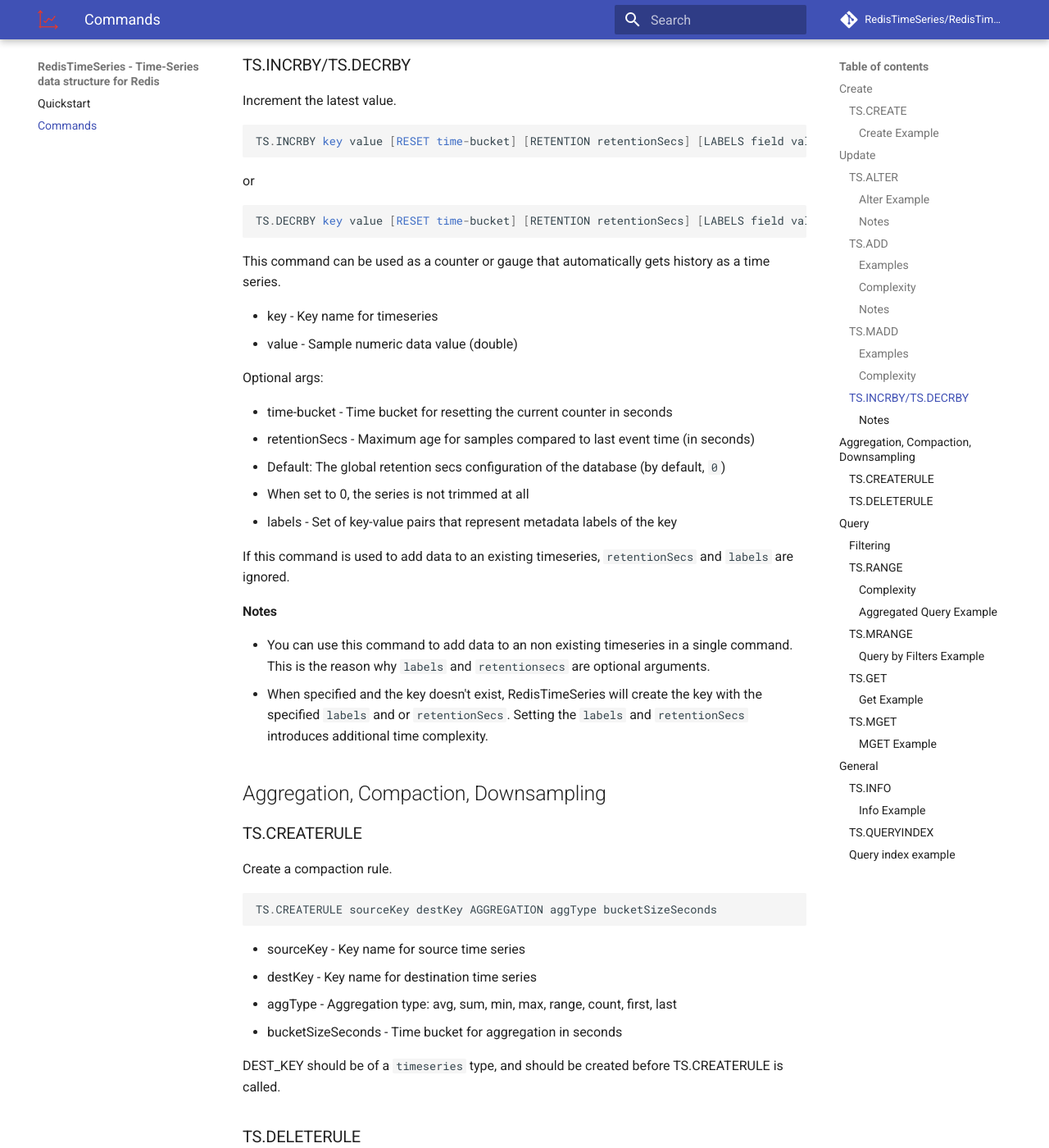
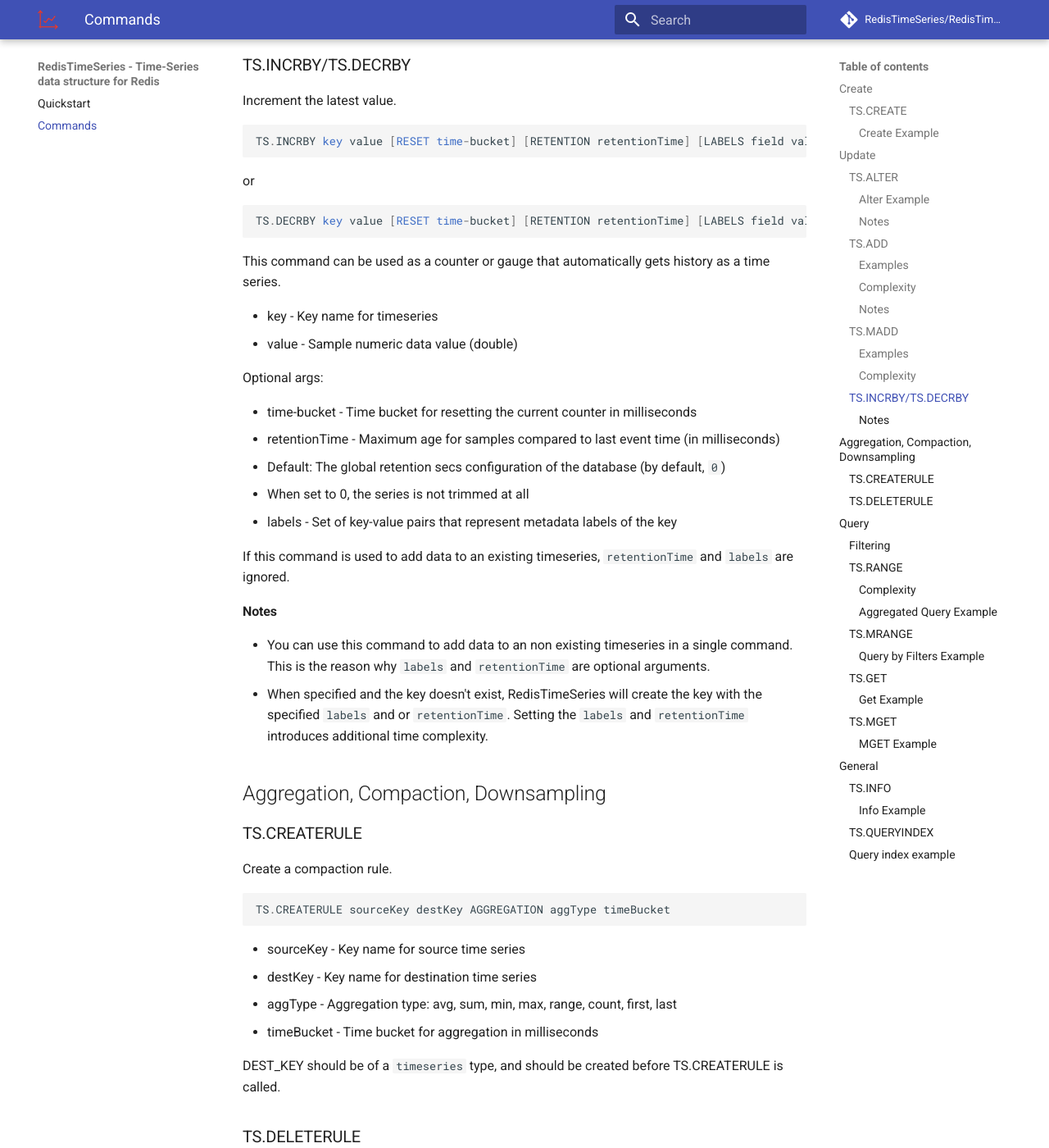
Before and after one commit to RedisTimeSeries/RedisTimeSeries, an MkDocs documentation site: the page built from docs/commands.md, in a window 1280 px wide and 1400 px high, scrolled down 2761 px. Shown: the whole window at 82% size. Built offline with MkDocs 1.6.1 and Material for MkDocs 9.7.7, drawn with Linux system fonts in a browser that asks for light colours; comment, search, counter and statistics services are not loaded; old or Windows-style settings are respelled for this version of MkDocs; some of the changed text lies outside the part shown.

Commit message:
Move to all millis (#145)
* use millis in API
* update docs to milliseconds
* rename arguments to work with ms instead of sec
* rename RETENTION_DEFAULT to RETENTION_TIME_DEFAULT
* rename bucketSize to timeBucket
* change parse_string_to_secs to parse_string_to_millisecs (m-millisec, M-minutes)
* test_automatic_timestamp verify time difference is not more than 5 milliseconds

````diff
--- a/docs/commands.md
+++ b/docs/commands.md
@@ -7,14 +7,14 @@
 Create a new time-series.
 
 ```sql
-TS.CREATE key [RETENTION retentionSecs] [LABELS field value..]
+TS.CREATE key [RETENTION retentionTime] [LABELS field value..]
 ```
 
 * key - Key name for timeseries
 
 Optional args:
 
- * retentionSecs - Maximum age for samples compared to last event time (in seconds)
+ * retentionTime - Maximum age for samples compared to last event time (in milliseconds)
     * Default: The global retention secs configuration of the database (by default, `0`)
     * When set to 0, the series is not trimmed at all
  * labels - Set of key-value pairs that represent metadata labels of the key
@@ -32,7 +32,7 @@
 Update the retention, labels of an existing key. The parameters are the same as TS.CREATE.
 
 ```sql
-TS.ALTER key [RETENTION retentionSecs] [LABELS field value..]
+TS.ALTER key [RETENTION retentionTime] [LABELS field value..]
 ```
 
 #### Alter Example
@@ -53,20 +53,20 @@
 Append (or create and append) a new value to the series.
 
 ```sql
-TS.ADD key timestamp value [RETENTION retentionSecs] [LABELS field value..]
+TS.ADD key timestamp value [RETENTION retentionTime] [LABELS field value..]
 ```
 
-* timestamp - UNIX timestamp (in seconds) or `*` for automatic timestamp (using the system clock)
+* timestamp - UNIX timestamp (in milliseconds) or `*` for automatic timestamp (using the system clock)
 * value - Sample numeric data value (double)
 
 These arguments are optional because they can be set by TS.CREATE:
 
- * retentionSecs - Maximum age for samples compared to last event time (in seconds)
+ * retentionTime - Maximum age for samples compared to last event time (in milliseconds)
     * Default: The global retention secs configuration of the database (by default, `0`)
     * When set to 0, the series is not trimmed at all
  * labels - Set of key-value pairs that represent metadata labels of the key
 
-If this command is used to add data to an existing timeseries, `retentionSecs` and `labels` are ignored.
+If this command is used to add data to an existing timeseries, `retentionTime` and `labels` are ignored.
 
 #### Examples
 ```sql
@@ -86,9 +86,9 @@
 #### Notes
 
 - You can use this command to add data to an non existing timeseries in a single command.
-  This is the reason why `labels` and `retentionsecs` are optional arguments.
-- When specified and the key doesn't exist, RedisTimeSeries will create the key with the specified `labels` and or `retentionSecs`.
-  Setting the `labels` and `retentionSecs` introduces additional time complexity.
+  This is the reason why `labels` and `retentionTime` are optional arguments.
+- When specified and the key doesn't exist, RedisTimeSeries will create the key with the specified `labels` and or `retentionTime`.
+  Setting the `labels` and `retentionTime` introduces additional time complexity.
 
 ### TS.MADD
 
@@ -121,13 +121,13 @@
 Increment the latest value.
 
 ```sql
-TS.INCRBY key value [RESET time-bucket] [RETENTION retentionSecs] [LABELS field value..]
+TS.INCRBY key value [RESET time-bucket] [RETENTION retentionTime] [LABELS field value..]
 ```
 
 or
 
 ```sql
-TS.DECRBY key value [RESET time-bucket] [RETENTION retentionSecs] [LABELS field value..]
+TS.DECRBY key value [RESET time-bucket] [RETENTION retentionTime] [LABELS field value..]
 ```
 
 This command can be used as a counter or gauge that automatically gets history as a time series.
@@ -137,20 +137,20 @@
 
 Optional args:
 
-* time-bucket - Time bucket for resetting the current counter in seconds
-* retentionSecs - Maximum age for samples compared to last event time (in seconds)
+* time-bucket - Time bucket for resetting the current counter in milliseconds
+* retentionTime - Maximum age for samples compared to last event time (in milliseconds)
   * Default: The global retention secs configuration of the database (by default, `0`)
   * When set to 0, the series is not trimmed at all
 * labels - Set of key-value pairs that represent metadata labels of the key
 
-If this command is used to add data to an existing timeseries, `retentionSecs` and `labels` are ignored.
+If this command is used to add data to an existing timeseries, `retentionTime` and `labels` are ignored.
 
 #### Notes
 
 - You can use this command to add data to an non existing timeseries in a single command.
-  This is the reason why `labels` and `retentionsecs` are optional arguments.
-- When specified and the key doesn't exist, RedisTimeSeries will create the key with the specified `labels` and or `retentionSecs`.
-  Setting the `labels` and `retentionSecs` introduces additional time complexity.
+  This is the reason why `labels` and `retentionTime` are optional arguments.
+- When specified and the key doesn't exist, RedisTimeSeries will create the key with the specified `labels` and or `retentionTime`.
+  Setting the `labels` and `retentionTime` introduces additional time complexity.
 
 ## Aggregation, Compaction, Downsampling
 
@@ -159,13 +159,13 @@
 Create a compaction rule.
 
 ```sql
-TS.CREATERULE sourceKey destKey AGGREGATION aggType bucketSizeSeconds
+TS.CREATERULE sourceKey destKey AGGREGATION aggType timeBucket
 ```
 
 - sourceKey - Key name for source time series
 - destKey - Key name for destination time series
 - aggType - Aggregation type: avg, sum, min, max, range, count, first, last
-- bucketSizeSeconds - Time bucket for aggregation in seconds
+- timeBucket - Time bucket for aggregation in milliseconds
 
 DEST_KEY should be of a `timeseries` type, and should be created before TS.CREATERULE is called.
 
@@ -198,7 +198,7 @@
 Query a range.
 
 ```sql
-TS.RANGE key fromTimestamp toTimestamp [AGGREGATION aggregationType bucketSizeSeconds]
+TS.RANGE key fromTimestamp toTimestamp [AGGREGATION aggregationType timeBucket]
 ```
 
 - key - Key name for timeseries
@@ -208,7 +208,7 @@
 Optional args:
 
 - aggregationType - Aggregation type: avg, sum, min, max, range, count, first, last
-- bucketSizeSeconds - Time bucket for aggregation in seconds
+- timeBucket - Time bucket for aggregation in milliseconds
 
 #### Complexity
 
@@ -246,7 +246,7 @@
 Query a range by filters.
 
 ```sql
-TS.MRANGE fromTimestamp toTimestamp [AGGREGATION aggregationType bucketSizeSeconds] FILTER filter..
+TS.MRANGE fromTimestamp toTimestamp [AGGREGATION aggregationType timeBucket] FILTER filter..
 ```
 
 * fromTimestamp - Start timestamp for range query
@@ -256,7 +256,7 @@
 Optional args:
 
  * aggregationType - Aggregation type: avg, sum, min, max, count, first, last
- * bucketSizeSeconds - Time bucket for aggregation in seconds
+ * timeBucket - Time bucket for aggregation in milliseconds
 
 #### Query by Filters Example
 
@@ -366,7 +366,7 @@
 TS.INFO temperature:2:32
  1) lastTimestamp
  2) (integer) 1548149279
- 3) retentionSecs
+ 3) retentionTime
  4) (integer) 0
  5) chunkCount
  6) (integer) 1
````
Also changed, not shown: 11 other files.
